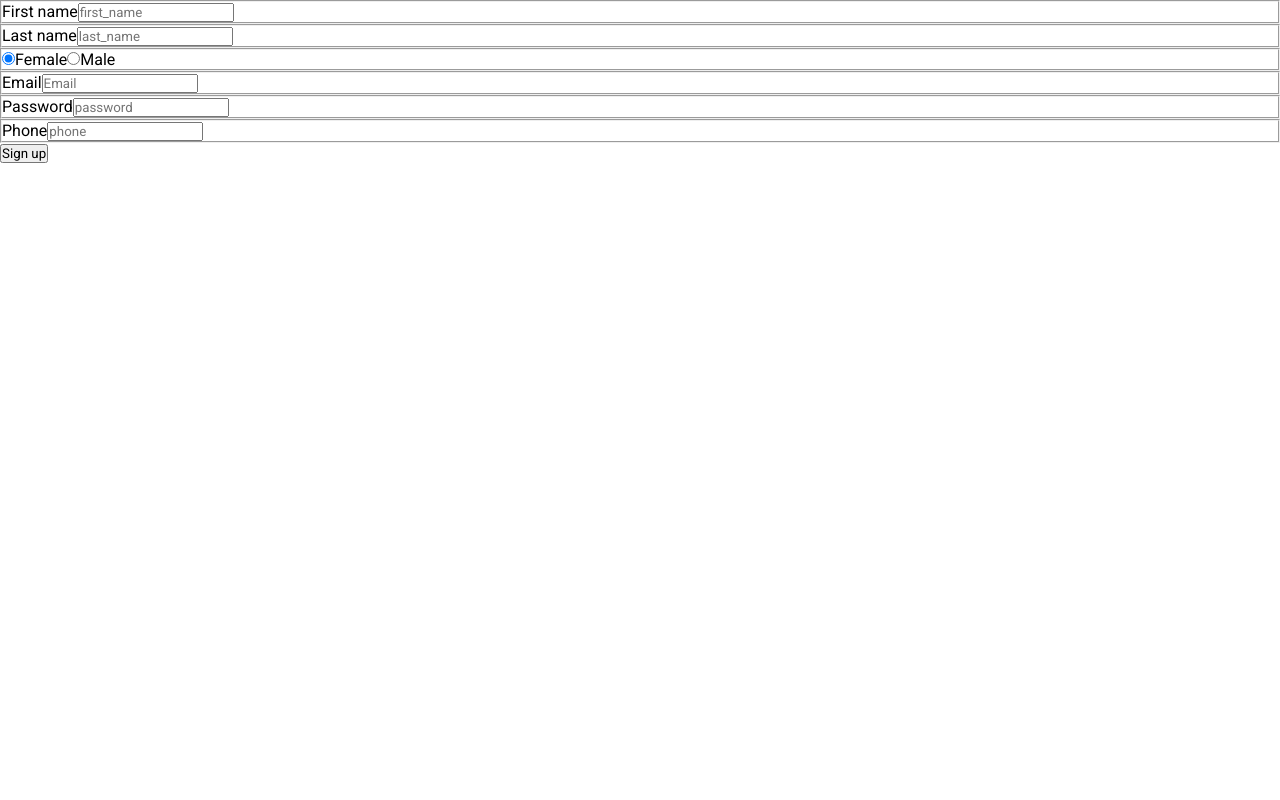
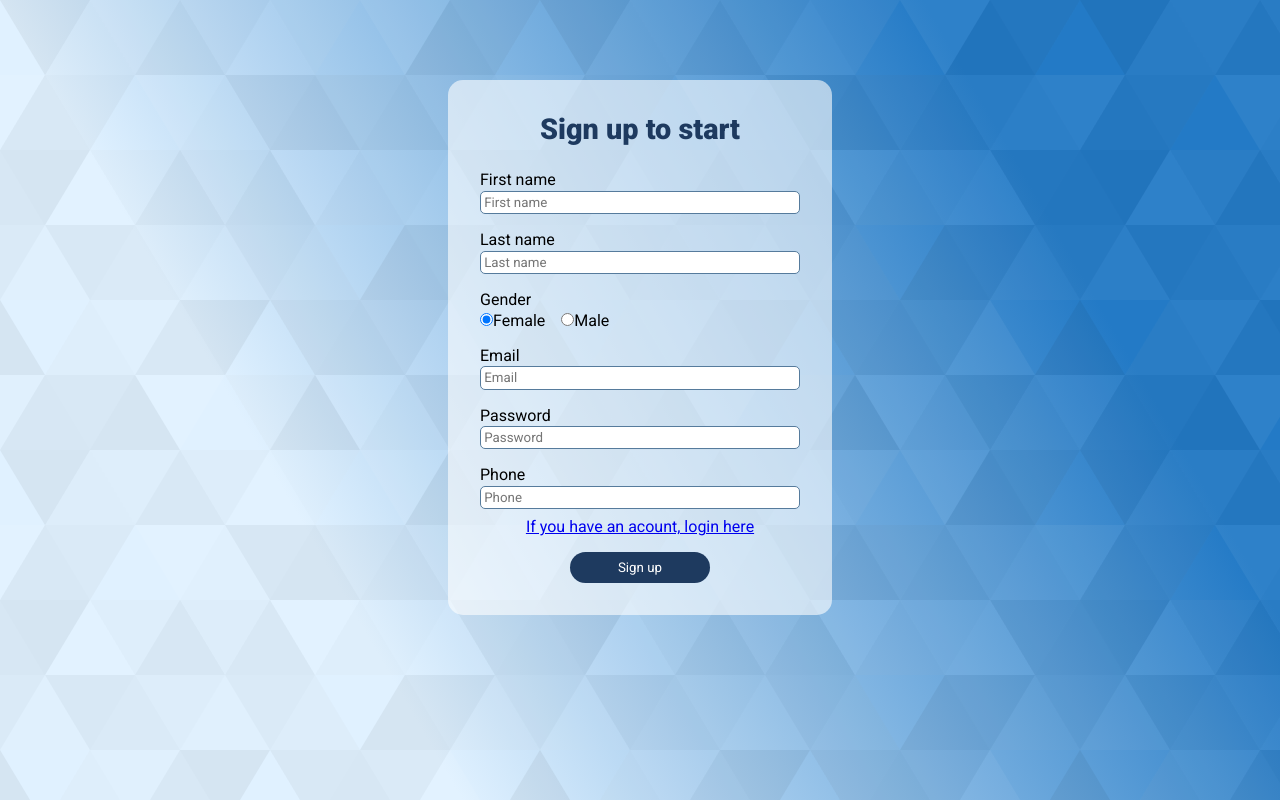
Before and after one commit to EFFM00/real-estate-frontend, a React (Vite) app: page /sign-up in a window 1280 px wide. Built offline with nearby package versions, Linux system fonts and the light colour scheme.

Commit message:
register form finished

```diff
--- a/src/components/RegisterForm/RegisterForm.jsx
+++ b/src/components/RegisterForm/RegisterForm.jsx
@@ -3,10 +3,27 @@ import * as Yup from "yup";
 import axios from "axios";
 import Swal from "sweetalert2";
 import { useNavigate } from "react-router-dom";
+import { ButtonLogin, FormCont, Group, H1Login, Input, Label, LinkTo } from "../../pages/Login/styled";
+import { InputRadioGroup } from "./style";
+import { useAuth } from "../../context/AuthProvider";
+import { useEffect, useState } from "react";
 
 const RegisterForm = () => {
 
     const navigate = useNavigate();
+
+    const [msgBtnm, setMsgBtn] = useState("Login")
+
+    const{setIsLogging, isLogging} = useAuth();
+
+
+    useEffect(() => {
+        if(isLogging) {
+            setMsgBtn("Loading...");
+        } else {
+            setMsgBtn("Sign up");
+        }
+    }, [isLogging]);
 
     const formik = useFormik ({
         initialValues: {
@@ -44,8 +61,7 @@ const RegisterForm = () => {
         }),
 
         onSubmit: async (values) => {
-            console.log("EEEEe");
-
+            setIsLogging(true)
             const url = "https://api-real-estates.onrender.com/api/users";
 
             const headers = {
@@ -56,6 +72,7 @@ const RegisterForm = () => {
 
             axios.post(url, values, headers)
             .then(res => {
+                setIsLogging(false);
                 if(res.status === 200 && res.data.success === 1) {
                     navigate("/login");
                 } else {
@@ -65,11 +82,10 @@ const RegisterForm = () => {
                         icon: "error",
                     })
                 }
-
-                console.log(res);
             })
 
             .catch(err => {
+                setIsLogging(false);
                 Swal.fire({
                     title: "Error",
                     text: err,
@@ -81,11 +97,14 @@ const RegisterForm = () => {
 
 
     return (
-        <form onSubmit={formik.handleSubmit}>
-            <fieldset>
-                <label htmlFor="first_name">First name</label>
-                <input
-                placeholder="first_name"
+        <FormCont onSubmit={formik.handleSubmit}>
+
+            <H1Login>Sign up to start</H1Login>
+
+            <Group>
+                <Label htmlFor="first_name">First name</Label>
+                <Input
+                placeholder="First name"
                 type="text"
                 name="first_name"
                 id="first_name"
@@ -99,12 +118,12 @@ const RegisterForm = () => {
                 (<span style={{ color: "red", marginLeft: "12%" }}>
                     {formik.errors.first_name}
                 </span>)}
-            </fieldset>
+            </Group>
 
-            <fieldset>
-                <label htmlFor="last_name">Last name</label>
-                <input
-                placeholder="last_name"
+            <Group>
+                <Label htmlFor="last_name">Last name</Label>
+                <Input
+                placeholder="Last name"
                 type="text"
                 name="last_name"
                 id="last_name"
@@ -115,10 +134,14 @@ const RegisterForm = () => {
                 <span style={{ color: "red", marginLeft: "12%" }}>
                 {formik.errors.last_name}
                 </span>)}
-            </fieldset>
+            </Group>
 
-            <fieldset>
+            <Group>
 
+                <Label>Gender</Label>
+
+                <div>
+                    <InputRadioGroup>
                         <input
                         type="radio"
                         id="F"
@@ -128,8 +151,10 @@ const RegisterForm = () => {
                         onBlur={formik.handleBlur}
                         checked={formik.values.gender === "F"}
                         />
-                <label htmlFor="F">Female</label>
+                        <Label htmlFor="F">Female</Label>
+                    </InputRadioGroup>
 
+                    <InputRadioGroup>
                         <input
                         type="radio"
                         id="M"
@@ -139,17 +164,21 @@ const RegisterForm = () => {
                         onBlur={formik.handleBlur}
                         checked={formik.values.gender === "M"}
                         />
-                <label htmlFor="M">Male</label>
+                        <Label htmlFor="M">Male</Label>
+                    </InputRadioGroup>
+
+                </div>
+
 
                 {formik.touched.gender && formik.errors.gender && (
                 <span style={{ color: "red", marginLeft: "12%" }}>
                 {formik.errors.gender}
                 </span>)}
-            </fieldset>
+            </Group>
 
-            <fieldset>
-                <label htmlFor="email">Email</label>
-                <input placeholder="Email" type="email" name="email" id="email"
+            <Group>
+                <Label htmlFor="email">Email</Label>
+                <Input placeholder="Email" type="email" name="email" id="email"
                 onChange={formik.handleChange}
                 onBlur={formik.handleBlur}
                 />
@@ -157,12 +186,12 @@ const RegisterForm = () => {
                 <span style={{ color: "red", marginLeft: "12%" }}>
                 {formik.errors.email}
                 </span>)}
-            </fieldset>
+            </Group>
 
-            <fieldset>
-                <label htmlFor="password">Password</label>
-                <input
-                placeholder="password"
+            <Group>
+                <Label htmlFor="password">Password</Label>
+                <Input
+                placeholder="Password"
                 type="password"
                 name="password"
                 id="password"
@@ -173,12 +202,12 @@ const RegisterForm = () => {
                 <span style={{ color: "red", marginLeft: "12%" }}>
                 {formik.errors.password}
                 </span>)}
-            </fieldset>
+            </Group>
 
-            <fieldset>
-                <label htmlFor="phone">Phone</label>
-                <input
-                placeholder="phone"
+            <Group>
+                <Label htmlFor="phone">Phone</Label>
+                <Input
+                placeholder="Phone"
                 type="number"
                 name="number"
                 id="number"
@@ -189,11 +218,15 @@ const RegisterForm = () => {
                 <span style={{ color: "red", marginLeft: "12%" }}>
                 {formik.errors.phone}
                 </span>)}
-            </fieldset>
+            </Group>
 
-            <button type="submit">Sign up</button>
+            <LinkTo to="/login">
+                    If you have an acount, login here
+            </LinkTo>
 
-        </form>
+            <ButtonLogin type="submit">{msgBtnm}</ButtonLogin>
+
+        </FormCont>
     )
 }
 
--- /dev/null
+++ b/src/components/RegisterForm/style.js
@@ -0,0 +1,10 @@
+import styled from "styled-components";
+
+export const InputRadioGroup = styled.span`
+    display: flex;
+    display: inline-block;
+
+    label {
+        margin-right: 1rem;
+    }
+`
--- a/src/pages/Login/Login.jsx
+++ b/src/pages/Login/Login.jsx
@@ -12,7 +12,7 @@ const Login = () => {
 
     const navigate = useNavigate();
 
-    const{setLogged, setIsLogging, setToken, isLogging} = useAuth();
+    const{setLogged, setIsLogging, isLogging} = useAuth();
 
     const [msgBtnm, setMsgBtn] = useState("Login")
 
--- a/src/pages/Login/styled.js
+++ b/src/pages/Login/styled.js
@@ -24,6 +24,7 @@ export const FormCont = styled.form`
     flex-direction: column;
     justify-content: center;
     align-items: center;
+    width: 30%;
     @media (min-width: 768px) {
         margin-top: 5rem;
     }
--- a/src/pages/Register/Register.jsx
+++ b/src/pages/Register/Register.jsx
@@ -1,9 +1,12 @@
 import RegisterForm from "../../components/RegisterForm/RegisterForm";
+import { LoginContainer } from "../Login/styled";
 
 const Register = () => {
 
     return(
-        <RegisterForm />
+        <LoginContainer>
+            <RegisterForm />
+        </LoginContainer>
     )
 
 }
```
Also changed, not shown: src/pages/Register/style.js (added). Lines whose indentation alone changed are shown as unchanged.
